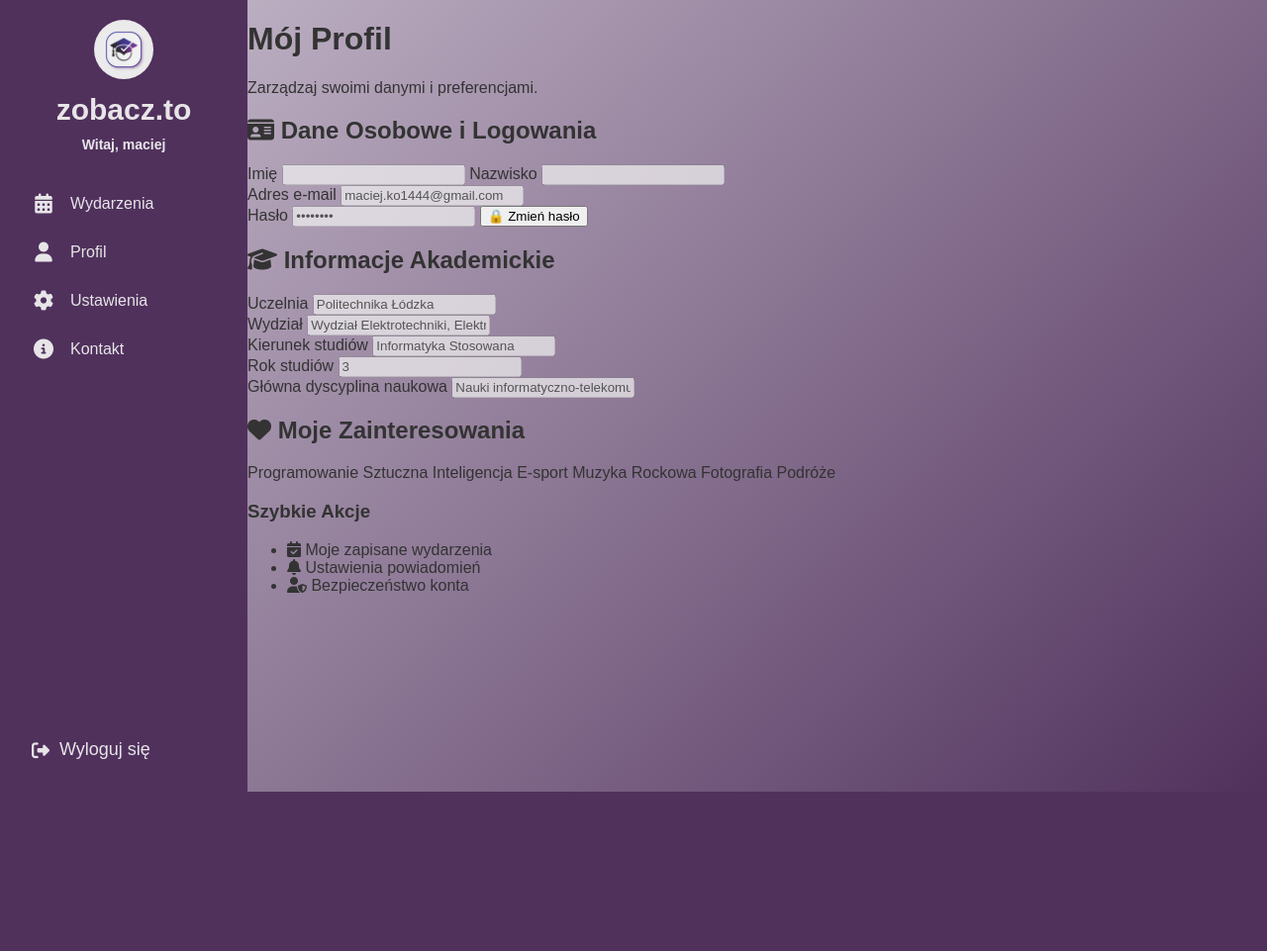
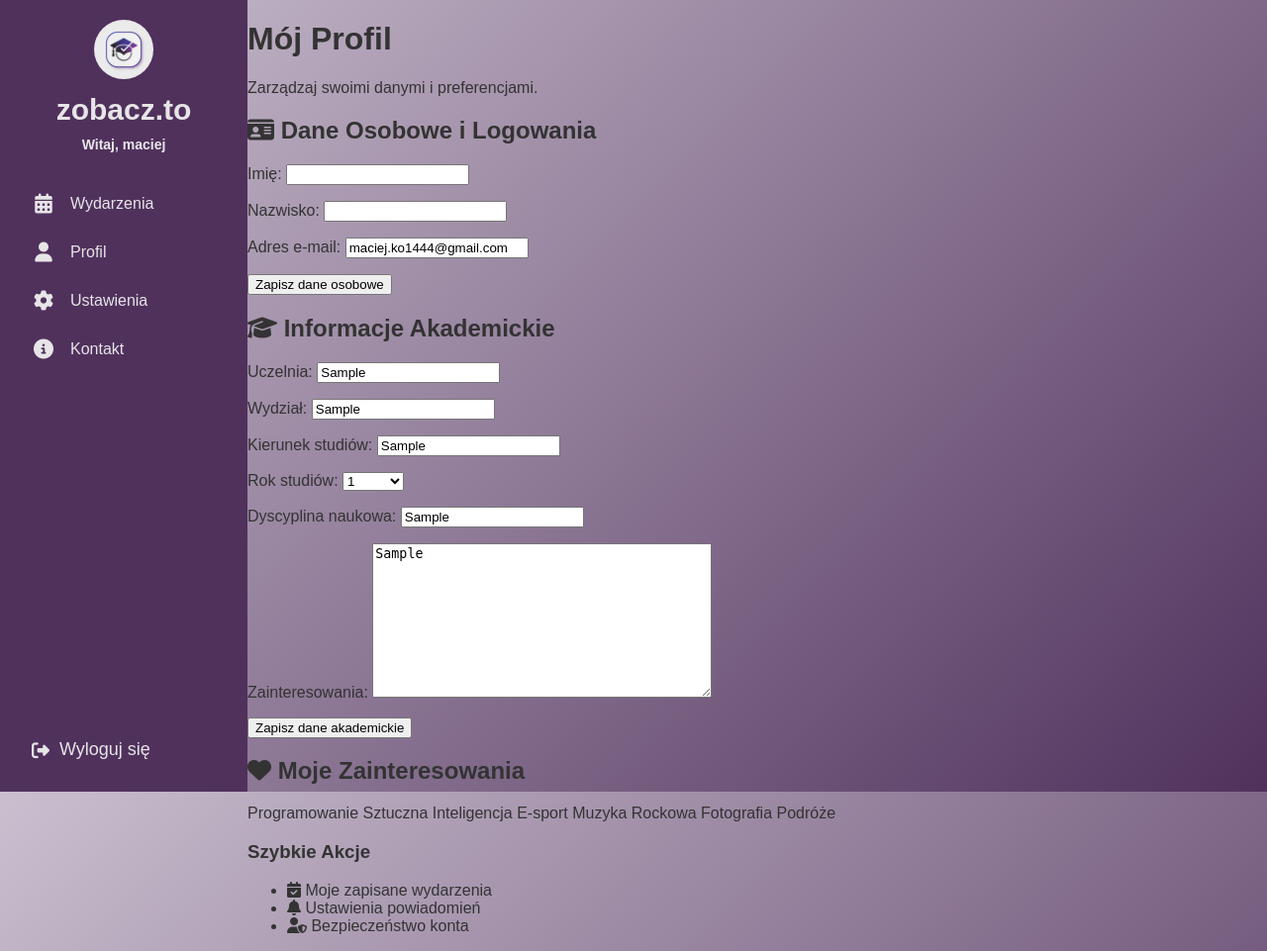
Before and after one commit to maciej3j/zobacz.to, a Django app: page /events/profile/ in a window 1280 px wide. Shown: the whole page at 99% size. Before the commit the page ends 800 px from the top, so only its background shows below. Run offline with Django 5.2, Linux system fonts and the light colour scheme; a user stored in the database is signed in; tables that the repository leaves empty hold one stand-in row (values such as "Sample post").

Commit message:
add changing values in user profile

```diff
--- a/events/apps.py
+++ b/events/apps.py
@@ -4,3 +4,6 @@ from django.apps import AppConfig
 class EventsConfig(AppConfig):
     default_auto_field = 'django.db.models.BigAutoField'
     name = 'events'
+
+    def ready(self):
+        import events.signals
--- a/events/forms.py
+++ b/events/forms.py
@@ -1,5 +1,12 @@
 from django import forms
+from .models import UserProfile
 from .models import Event, EventComment, Announcement
+from django.contrib.auth.models import User
+
+class PersonalDataForm(forms.ModelForm):
+    class Meta:
+        model = User
+        fields = ['first_name', 'last_name', 'email']
 
 class EventForm(forms.ModelForm):
     class Meta:
@@ -22,3 +29,8 @@ class AnnouncementForm(forms.ModelForm):
     class Meta:
         model = Announcement
         fields = ['title', 'content', 'category']
+
+class AcademicDataForm(forms.ModelForm):
+    class Meta:
+        model = UserProfile
+        fields = ['university', 'faculty', 'field_of_study', 'study_year', 'main_discipline', 'interests']
--- a/events/models.py
+++ b/events/models.py
@@ -1,7 +1,21 @@
+from django.db import models
+from django.contrib.auth.models import User
 from django.db import models
 from django.contrib.auth.models import User
 
-# Create your models here.
+class UserProfile(models.Model):
+    user = models.OneToOneField(User, on_delete=models.CASCADE)
+    university = models.CharField("Uczelnia", max_length=100, blank=True)
+    faculty = models.CharField("Wydział", max_length=100, blank=True)
+    field_of_study = models.CharField("Kierunek studiów", max_length=100, blank=True)
+    STUDY_YEARS = [(i, str(i)) for i in range(1, 8)] # można wybrać jedynie rok studiów od 1 do 7
+    study_year = models.PositiveIntegerField("Rok studiów", choices=STUDY_YEARS, null=True, blank=True)
+    main_discipline = models.CharField("Dyscyplina naukowa", max_length=100, blank=True)
+    interests = models.TextField("Zainteresowania", blank=True)
+
+    def __str__(self):
+        return f"Profil użytkownika: {self.user.username}"
+
 class Event(models.Model):
     title = models.CharField("Tytuł", max_length=200)
     description = models.TextField("Opis wydarzenia")
--- a/events/views.py
+++ b/events/views.py
@@ -11,6 +11,7 @@ from django.shortcuts import get_object_or_404
 from django.contrib import messages
 from django.contrib.auth.decorators import login_required
 from django import forms
+from .forms import PersonalDataForm, AcademicDataForm
 
 class EventListView(ListView):
     model = Event
@@ -181,4 +182,23 @@ def delete_announcement(request, announcement_id):
 
 @login_required
 def profile(request):
-    return render(request, 'profile.html')
+    user = request.user
+    profile = user.userprofile
+    if request.method == 'POST':
+        if 'save_personal' in request.POST:
+            personal_form = PersonalDataForm(request.POST, instance=user)
+            if personal_form.is_valid():
+                personal_form.save()
+        elif 'save_academic' in request.POST:
+            academic_form = AcademicDataForm(request.POST, instance=profile)
+            if academic_form.is_valid():
+                academic_form.save()
+        return redirect('profile')
+
+    personal_form = PersonalDataForm(instance=user)
+    academic_form = AcademicDataForm(instance=profile)
+
+    return render(request, 'profile.html', {
+        'personal_form': personal_form,
+        'academic_form': academic_form,
+    })
--- a/templates/profile.html
+++ b/templates/profile.html
@@ -13,45 +13,22 @@
     <form method="POST">
       {% csrf_token %}
       <div class="form-row">
-        <label>Imię</label>
-        <input type="text" value="{{ user.first_name }}" disabled>
-        <label>Nazwisko</label>
-        <input type="text" value="{{ user.last_name }}" disabled>
-      </div>
-      <div class="form-row">
-        <label>Adres e-mail</label>
-        <input type="email" value="{{ user.email }}" disabled>
-      </div>
-      <div class="form-row password-row">
-        <label>Hasło</label>
-        <input type="password" value="********" disabled>
-        <button class="change-password">🔒 Zmień hasło</button>
-      </div>
+        <form method="post">
+          {% csrf_token %}
+          {{ personal_form.as_p }}
+          <button type="submit" name="save_personal">Zapisz dane osobowe</button>
+        </form>
+ </div>
+   <section class="section-box">
+    <h2><i class="fas fa-graduation-cap"></i> Informacje Akademickie</h2>
+
+    <div class="form-row">
+        <form method="post">
+          {% csrf_token %}
+          {{ academic_form.as_p }}
+          <button type="submit" name="save_academic">Zapisz dane akademickie</button>
     </form>
-  </section>
-
-  <section class="section-box">
-    <h2><i class="fas fa-graduation-cap"></i> Informacje Akademickie</h2>
-    <div class="form-row">
-      <label>Uczelnia</label>
-      <input type="text" value="Politechnika Łódzka" disabled>
-    </div>
-    <div class="form-row">
-      <label>Wydział</label>
-      <input type="text" value="Wydział Elektrotechniki, Elektroniki, Informatyki" disabled>
-    </div>
-    <div class="form-row">
-      <label>Kierunek studiów</label>
-      <input type="text" value="Informatyka Stosowana" disabled>
-    </div>
-    <div class="form-row">
-      <label>Rok studiów</label>
-      <input type="text" value="3" disabled>
-    </div>
-    <div class="form-row">
-      <label>Główna dyscyplina naukowa</label>
-      <input type="text" value="Nauki informatyczno-telekomunikacyjne" disabled>
-    </div>
+  </div>
   </section>
 
   <section class="section-box">
```
Also changed, not shown: events/signals.py (added, +11 -0 lines), events/migrations/0009_userprofile.py (added).
